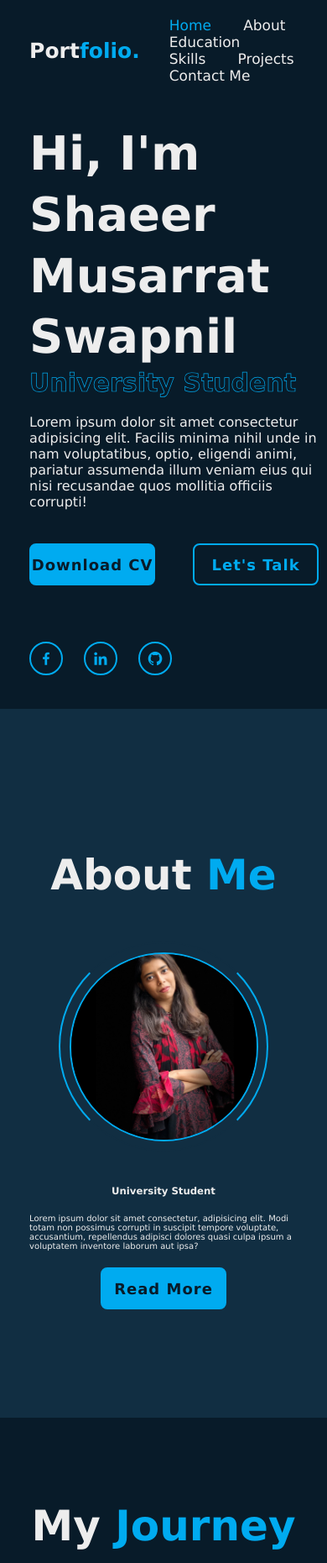
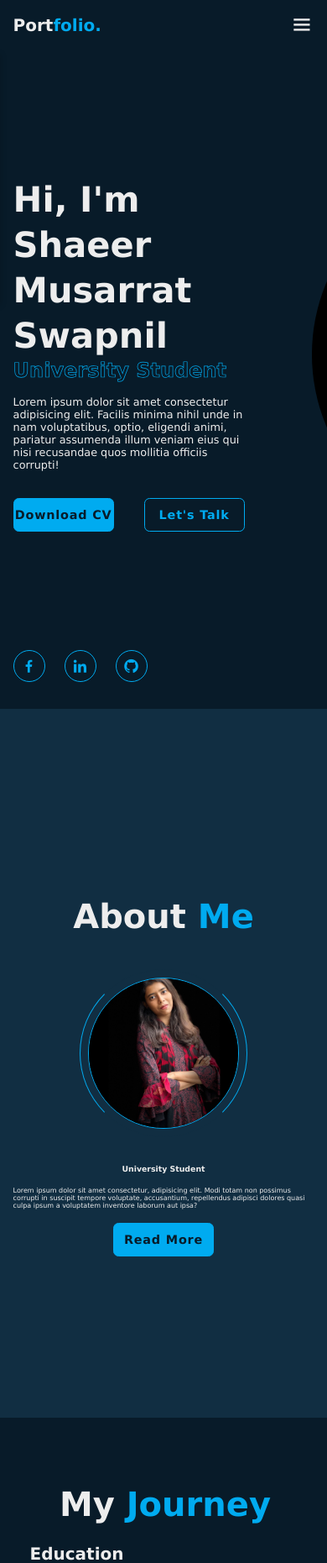
Before and after one commit to musarratswapnil/CSE-3100-Web-Programming-Laboratory, a PHP site: page / in a window 390 px wide; the page is wider, and only the part inside the window is pictured. Shown: the top 1861 px of that part at 84% size. Run offline with PHP 8.4, Linux system fonts and the light colour scheme.

Commit message:
Lab2 modified!

```diff
--- a/Assignment-Personal Portfolio/css/style.css
+++ b/Assignment-Personal Portfolio/css/style.css
@@ -33,7 +33,7 @@
     left: 0;
     width: 100%;
     padding: 2rem 9%;
-    background: var(--bg-color);
+    background: transparent;
     display: flex;
     justify-content: space-between;
     align-items: center;
@@ -43,7 +43,7 @@
 }
 
 .header.sticky{
-    background: yellowgreen;
+    background: var(--bg-color);
 }
 
 .logo{
@@ -108,6 +108,7 @@
 
 .home-content{
     max-width: 60rem;
+    z-index: 99;
 }
 
 .home-content h1{
@@ -646,3 +647,141 @@
 .footer-iconTop a:hover i{
     color: var(--main-color);
 }
+
+
+@media(max-width: 1200px){
+    html{
+        font-size: 55%;
+    }
+}
+
+@media(max-width: 991px){
+    .header{
+        padding: 2rem 4%;
+    }
+
+    section{
+        padding: 10rem 4% 2rem;
+    }
+
+    .home{
+        padding: 0 4%;
+    }
+
+    .footer{
+        padding:2rem 4%;
+    }
+}
+
+@media(max-width: 768px){
+    .header{
+        background: var(--bg-color);
+    }
+
+    #menu-icon{
+        display: block;
+    }
+
+    .navbar{
+        position: absolute;
+        top: 100%;
+        left: -100%;
+        /* left: 0; */
+        width: 100%;
+        padding: 1rem 4%;
+        background: var(--bg-color);
+        box-shadow: 0 0.5rem 1rem rgba(0,0,0,.2);
+        z-index: 1;
+        transition: .25s ease;
+        transition-delay: .25s;
+    }
+
+    .navbar.active{
+        left: 0;
+        transition-delay: 0s;
+    }
+
+    .navbar .active-nav{
+        position: absolute;
+        top: 0;
+        left: -100%;
+        left: 0;
+        width: 100%;
+        height: 100%;
+        background: var(--bg-color);
+        border-top: .1rem solid rgb(0,0,0,.2);
+        z-index: -1;
+        transition: .25s ease;
+        transition-delay: 0s;
+    }
+
+    .navbar.active .active-nav{
+        left: 0;
+        transition-delay: .25s;
+
+    }
+
+    .navbar a{
+        display: block;
+        font-size: 2rem;
+        margin: 3rem 0;
+        transform: translateX(-20rem);
+        transition: .25s ease;
+        transition-delay: 0s;
+    }
+
+    .navbar.active a{
+        transform: translateX(0);
+        transition-delay: .25s;
+    }
+
+    /* .home-imgHover{
+        pointer-events: none;
+        background: var(--bg-color);
+        opacity: .6s;
+    } */
+}
+
+@media (max-width: 520px){
+    html{
+        font-size: 50%;
+    }
+
+    .home-content h1{
+        display: flex;
+        flex-direction: column;
+    }
+    .home-sci{
+        width: 160px;;
+    }
+
+    .home-sci a{
+        width:38px;
+        height: 38px;
+    }
+
+}
+
+@media (max-width: 462px){
+    .home-content h1{
+        font-size: 5.2rem;
+    }
+
+    .education{
+        padding: 10rem 4% 5rem 5%;
+    }
+
+    .contactt form .input-box .input-field{
+        width:100%
+    }
+
+    .footer{
+        flex-direction: column-reverse;
+    }
+
+    .footer p{
+        margin-top: 2rem;
+    }
+}
+
+@media (max-width:371px)
--- a/Assignment-Personal Portfolio/index.html
+++ b/Assignment-Personal Portfolio/index.html
@@ -26,6 +26,8 @@
             <a href="#skills">Skills</a>
             <a href="#projects">Projects</a>
             <a href="#contact">Contact Me</a>
+
+            <span class="active-nav"></span>
         </nav>
     </header>
 
--- a/Assignment-Personal Portfolio/js/script.js
+++ b/Assignment-Personal Portfolio/js/script.js
@@ -1,15 +1,23 @@
 //toggle icon bar
+let menuIcon = document.querySelector('#menu-icon');
+let navbar = document.querySelector('.navbar');
+
+menuIcon.onclick = () =>{
+    menuIcon.classList.toggle('bx-x');
+    navbar.classList.toggle('active');
+}
+
 
 //scroll Selections
-let header= document.querySelectorAll('section');
+let sections= document.querySelectorAll('section');
 let navLinks=document.querySelectorAll('header nav a');
 
 
 
 window.onscroll = () =>{
-    selections.forEach(sec => {
-        let top= window.screenY;
-        let offset= sec.offsetTop - 100;
+    sections.forEach(sec => {
+        let top= window.scrollY;
+        l et offset= sec.offsetTop - 100;
         let height = sec.offsetHeight;
         let id = sec.getAttribute('id');
 
@@ -25,4 +33,9 @@
     //sticky header
     let header=document.querySelector('header');
     header.classList.toggle('sticky', window.scrollY > 100);
+
+    // remove toggle icon and navbar when click navbar links(srroll)
+
+    menuIcon.classList.remove('bx-x');
+    navbar.classList.remove('active');
 }
```
Also changed, not shown: Assignment-Personal Portfolio/images/IMG-20230117-WA0058.jpg (added), Assignment-Personal Portfolio/images/img3.jpg (added), Assignment-Personal Portfolio/images/img4.jpg (added), Assignment-Personal Portfolio/images/imgbg.webp (added), Assignment-Personal Portfolio/images/imgbg1.jpg (added), Assignment-Personal Portfolio/images/imgbg2.jpg (added), Assignment-Personal Portfolio/images/imgbg3.jpg (added), 4 other files.
